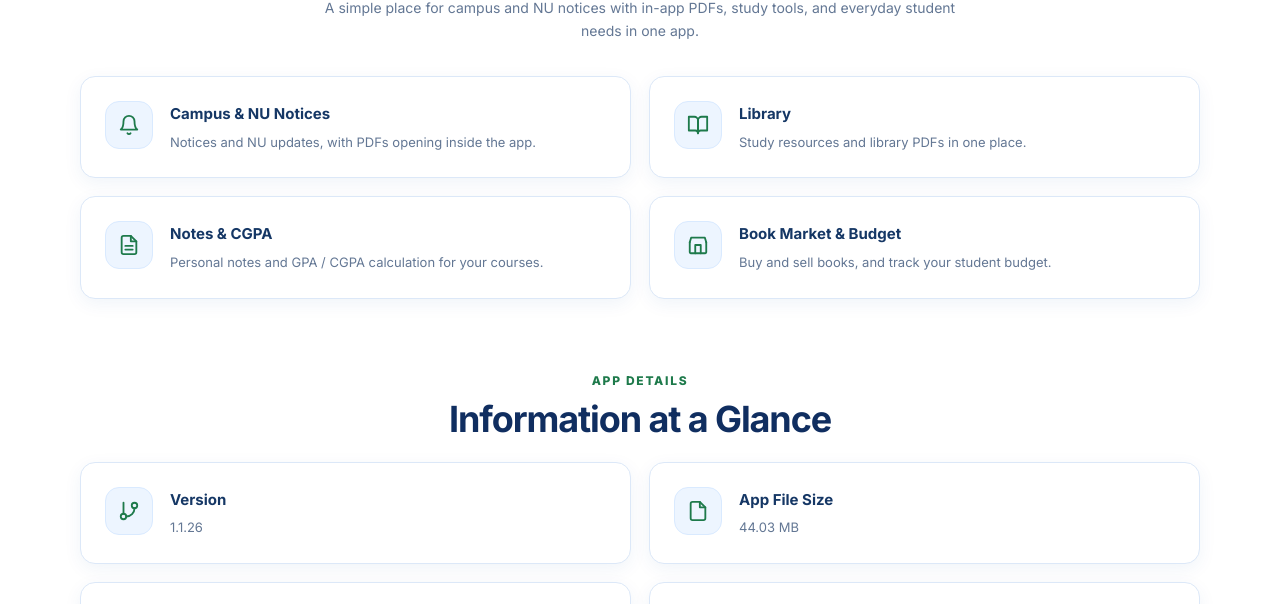
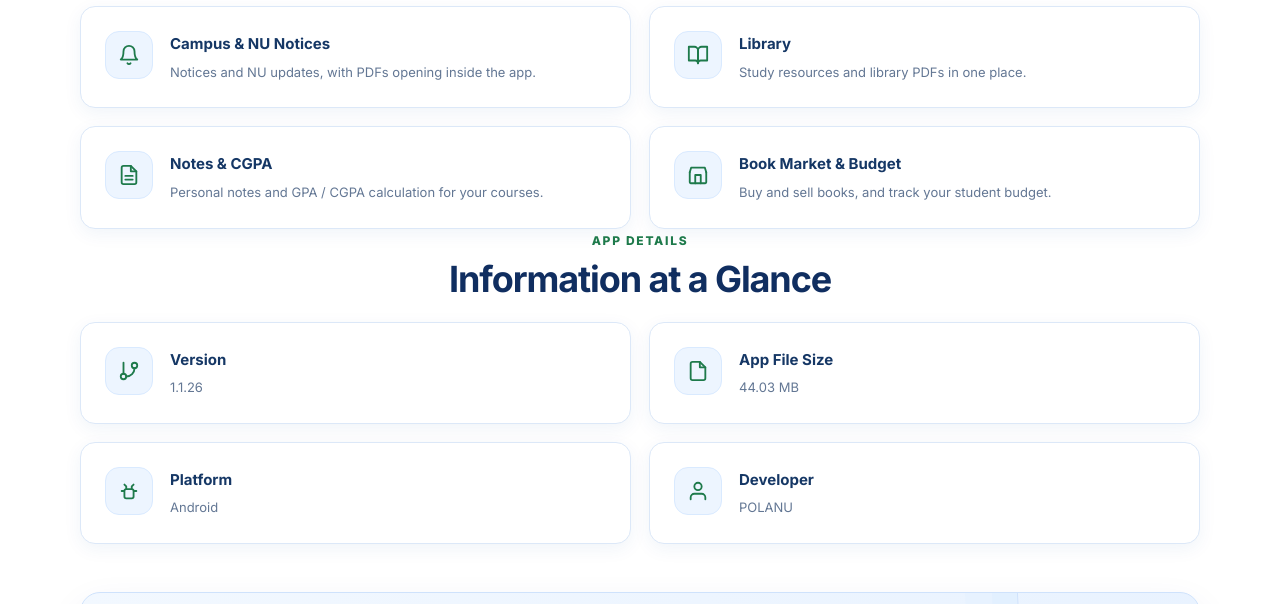
Before and after one commit to iatz100/campusmatebd, a plain HTML site: page index.html in a window 1280 px wide. Shown: the part 694-1298 px from the top of the page. Drawn offline with Linux system fonts and the light colour scheme.

Commit message:
Update index.html

```diff
--- a/index.html
+++ b/index.html
@@ -126,7 +126,7 @@
     .float-chip{position:absolute;z-index:3;padding:10px 13px;border:1px solid #d9e8fb;border-radius:12px;background:#fff;box-shadow:var(--shadow);font-size:12px;color:#466080;animation:float 4s ease-in-out infinite}
     .float-chip i{color:var(--green);margin-right:6px}
     .chip-one{top:45px;right:0}.chip-two{bottom:45px;left:0;animation-delay:-1.7s}
-    .section{padding:72px 0}
+    .section{padding:2px 0}
     .section-head{text-align:center;max-width:660px;margin:0 auto 34px}
     .section-kicker{color:var(--green);font-size:12px;font-weight:800;letter-spacing:1.7px;text-transform:uppercase}
     h2{margin:8px 0 10px;color:#102e60;font-size:clamp(26px,4vw,36px);line-height:1.2;letter-spacing:-1.1px}
```
